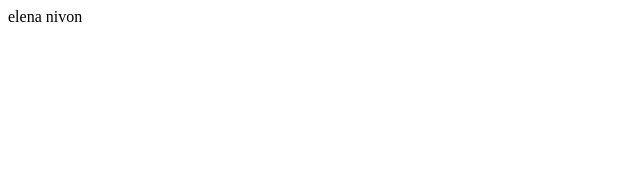
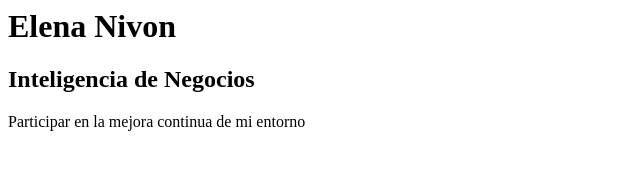
Before and after one commit to elenamnivonh/elenanivonh.github.io, a plain HTML site: page index.html in a window 1280 px wide. Shown: the whole page, without its empty margins (0-640 px from the left). Drawn offline with Linux system fonts and the light colour scheme.

Commit message:
agregue tipo de letra, objetivo #1

```diff
--- a/index.html
+++ b/index.html
@@ -1,5 +1,11 @@
 <html>
 <body>
-elena nivon
+<h1>Elena Nivon</h1>
+<h2>Inteligencia de Negocios</h2>
+
+<p>
+Participar en la mejora continua de mi entorno
+</p>
+
 </body>
 </html>
```
